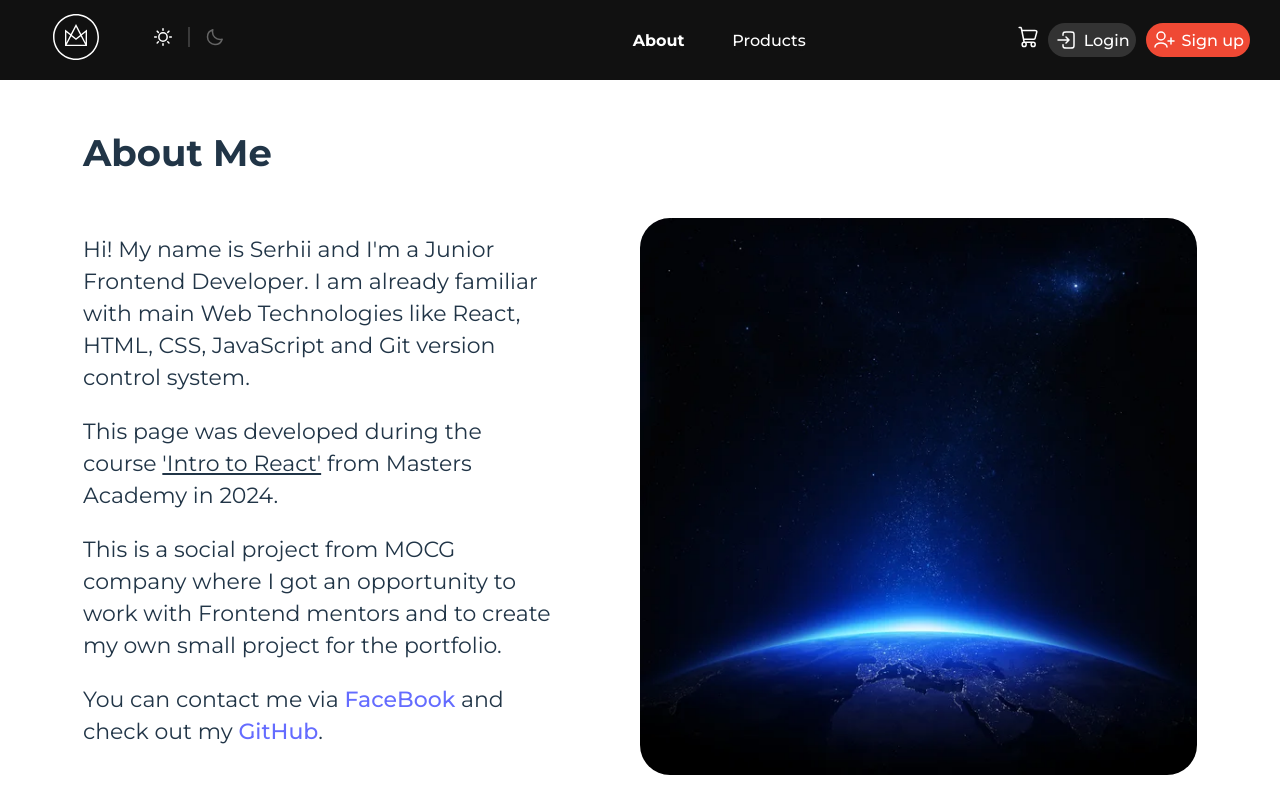
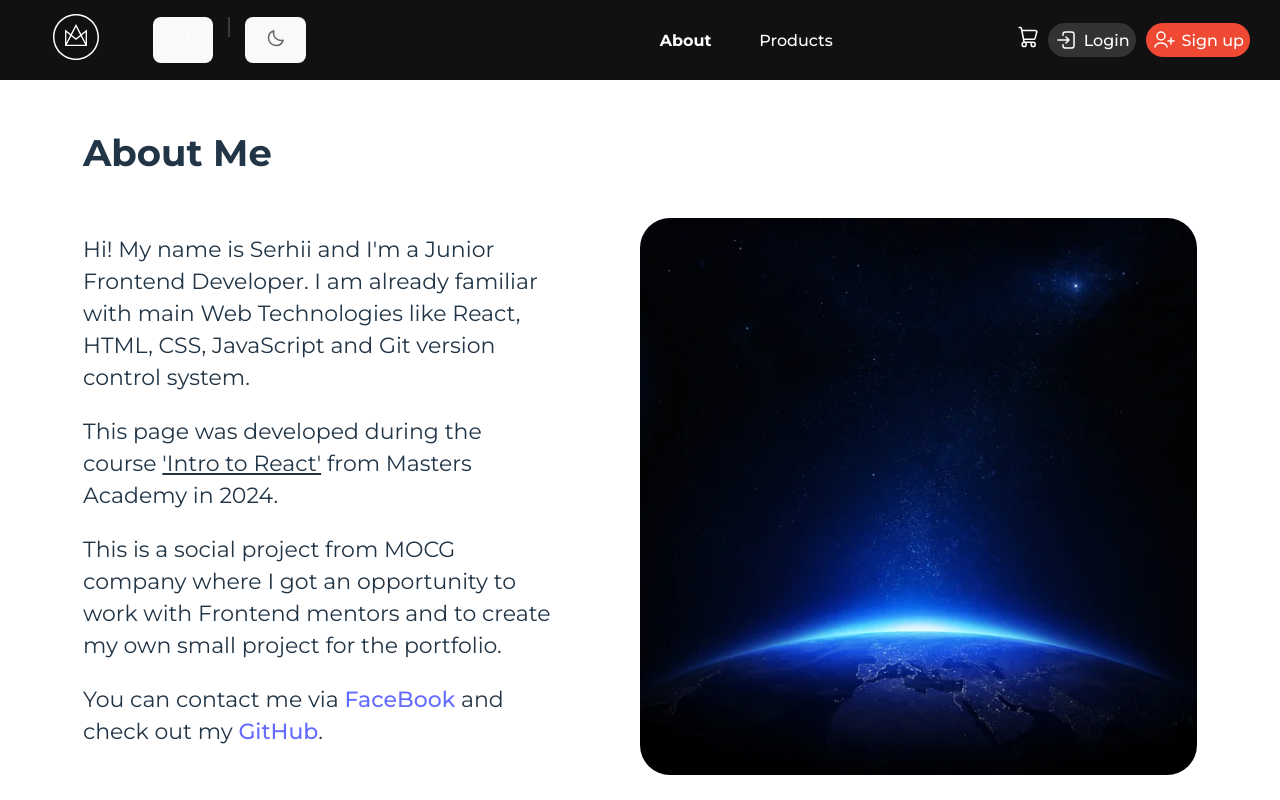
Before and after one commit to MastersAcademy/fe-react-2024, a React (Vite) app: page / in a window 1280 px wide. Shown: the top 800 px of the page. Built offline with nearby package versions, Linux system fonts and the light colour scheme.

Commit message:
ability change theme

```diff
--- a/src/App.tsx
+++ b/src/App.tsx
@@ -4,6 +4,7 @@ import { AboutMeComponent } from '@/components/about/AboutMe.component.tsx';
 import { FooterComponent } from '@/components/footer/Footer.component.tsx';
 import { HeaderComponent } from '@/components/header/Header.component.tsx';
 import { ProductsList } from '@/components/ProductsList/ProductsList.component.tsx';
+import { ThemeProvider } from '@/components/ThemeProvider.component.tsx';
 
 import './App.css';
 export enum PageType {
@@ -22,11 +23,11 @@ function App() {
         );
 
     return (
-        <>
+        <ThemeProvider>
             <HeaderComponent setActivePage={setActivePage} totalCartCounter={totalCartCounter} />
             <main className="mainContentWrapper">{renderComponent()}</main>
             <FooterComponent />
-        </>
+        </ThemeProvider>
     );
 }
 
--- /dev/null
+++ b/src/components/ThemeProvider.component.tsx
@@ -0,0 +1,26 @@
+import type { ReactNode } from 'react';
+import React, { createContext, useState } from 'react';
+
+export const ThemeContext = createContext({
+    theme: 'light',
+    setLightTheme: () => {},
+    setDarkTheme: () => {},
+});
+
+export const ThemeProvider: React.FC<{ children: ReactNode }> = ({ children }) => {
+    const [theme, setTheme] = useState('light');
+
+    const setLightTheme = () => {
+        setTheme('light');
+    };
+
+    const setDarkTheme = () => {
+        setTheme('dark');
+    };
+
+    return (
+        <ThemeContext.Provider value={{ theme, setLightTheme, setDarkTheme }}>
+            <div className={`${theme}_theme`}>{children}</div>
+        </ThemeContext.Provider>
+    );
+};
--- a/src/components/header/Header.component.tsx
+++ b/src/components/header/Header.component.tsx
@@ -1,4 +1,4 @@
-import React from 'react';
+import React, { useContext } from 'react';
 import { useState } from 'react';
 
 import { PageType } from '../../App.tsx';
@@ -10,6 +10,7 @@ import loginSVG from '../../assets/login.svg';
 import logoSVG from '../../assets/logo.svg';
 import separatorSVG from '../../assets/separator.svg';
 import singUpSVG from '../../assets/sign_up.svg';
+import { ThemeContext } from '../ThemeProvider.component.tsx';
 
 import headerStyles from './header.module.css';
 
@@ -19,6 +20,7 @@ interface NameComponentProps {
 }
 
 export const HeaderComponent: React.FC<NameComponentProps> = ({ setActivePage, totalCartCounter }) => {
+    const { setLightTheme, setDarkTheme } = useContext(ThemeContext);
     const [activeButton, setActiveButton] = useState<PageType>(PageType.ABOUT_ME);
     const handleButton = (name: PageType) => {
         setActivePage(name);
@@ -31,15 +33,15 @@ export const HeaderComponent: React.FC<NameComponentProps> = ({ setActivePage, t
                 <img src={logoSVG} alt="Logo" />
             </div>
             <div className={headerStyles.switchers}>
-                <div className={headerStyles.switcher}>
+                <button onClick={setLightTheme} className={headerStyles.switcher}>
                     <img src={lightSVG} alt="light_mode" />
-                </div>
+                </button>
                 <div className={headerStyles.separator}>
                     <img src={separatorSVG} alt="separator" />
                 </div>
-                <div className={headerStyles.switcher}>
+                <button onClick={setDarkTheme} className={headerStyles.switcher}>
                     <img src={darkSVG} alt="dark_mode" />
-                </div>
+                </button>
             </div>
             <div className={headerStyles.navigation}>
                 <button
```
